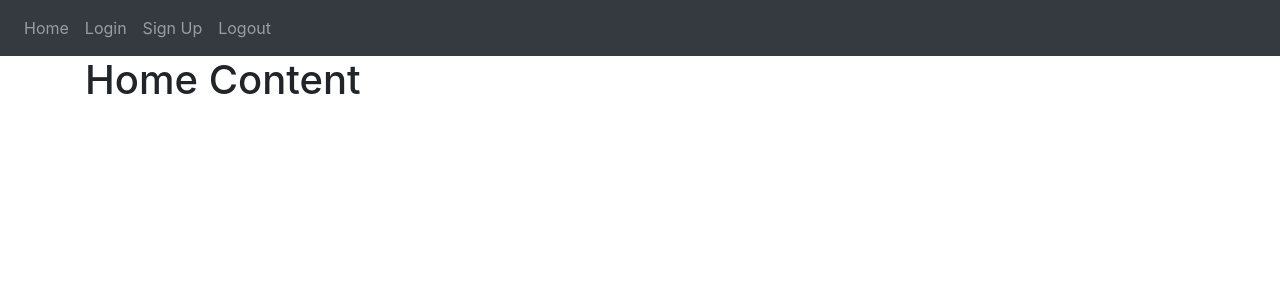
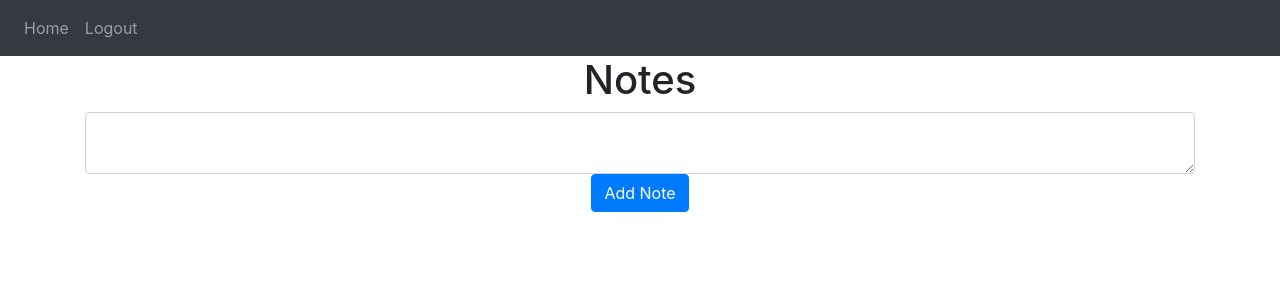
Before and after one commit to ugrcnkaya/medical_management_system, a Flask app: page / in a window 1280 px wide. Shown: the top 300 px of the page. Run offline with Flask 2, Linux system fonts and the light colour scheme; the visitor is signed in with stand-in values (Sample User, id 1); data comes from the database, SQL or seed files in the repository; data that the repository does not hold is empty; some libraries are stand-ins or nearby versions.

Commit message:
Adding Note - Last Version for Initial Project Branch

```diff
--- a/website/__init__.py
+++ b/website/__init__.py
@@ -1,7 +1,7 @@
 from flask import Flask
 from flask_sqlalchemy import SQLAlchemy
 from os import path
-from flask_login import LoginManager
+from flask_login import LoginManager #manage user sessions
 
 #database
 
@@ -12,21 +12,22 @@ DB_NAME = "defaultdb"
 def create_app():
     # configuration
     app = Flask(__name__)
-    app.config['SECRET_KEY'] = 'SECRETKEY'
+    app.config['SECRET_KEY'] = '2913AS281ANYSECRETKEY2310'
     app.config['SQLALCHEMY_DATABASE_URI'] = f'mysql+pymysql://doadmin:AVNS_sADnTRke7m5xdFsODkz@db-srh-sdp-do-user-12936967-0.b.db.ondigitalocean.com:25060/{DB_NAME}'
     app.config['SQLALCHEMY_TRACK_MODIFICATIONS'] = False
     db.init_app(app)
 
-    # blueprints
+    # blueprints - routes
     from .views import  views
     from .auth import  auth
-    # prefix for views within the blueprints
+    # prefix for views within the blueprints and register
     app.register_blueprint(views, url_prefix='/')
     app.register_blueprint(auth, url_prefix='/')
 
     from .models import User, Note
     create_database(app)
 
+    ##session settings
     login_manager = LoginManager()
     login_manager.login_view = 'auth.login'
     login_manager.init_app(app)
--- a/website/auth.py
+++ b/website/auth.py
@@ -22,7 +22,7 @@ def login():
                 flash('Error logging in', category="error")
 
             # text = argument to send towards the template
-    return render_template("login.html", boolean= False)
+    return render_template("login.html", user= current_user)
 
 @auth.route('/logout')
 @login_required
@@ -62,4 +62,4 @@ def sign_up():
             return redirect(url_for('views.home')) ##blueprint
 
 
-    return render_template("sign_up.html")
+    return render_template("sign_up.html", user=current_user)
--- a/website/static/main.js
+++ b/website/static/main.js
@@ -0,0 +1,8 @@
+function deleteNote(noteId) {
+  fetch("/delete-note", {
+    method: "POST",
+    body: JSON.stringify({ noteId: noteId }),
+  }).then((_res) => {
+    window.location.href = "/";
+  });
+}
--- a/website/templates/base.html
+++ b/website/templates/base.html
@@ -28,11 +28,13 @@
       </button>
       <div class="collapse navbar-collapse" id="navbar">
         <div class="navbar-nav">
-
-          <a class="nav-item nav-link" id="home" href="/">Home</a>
+    {% if user.is_authenticated %}
+            <a class="nav-item nav-link" id="home" href="/">Home</a>
+            <a class="nav-item nav-link" id="logOut" href="/logout">Logout</a>
+            {% else %}
           <a class="nav-item nav-link" id="login" href="/login">Login</a>
           <a class="nav-item nav-link" id="signUp" href="/sign_up">Sign Up</a>
-          <a class="nav-item nav-link" id="logOut" href="/logout">Logout</a>
+         {% endif %}
 
         </div>
       </div>
@@ -80,6 +82,6 @@
       integrity="sha384-JZR6Spejh4U02d8jOt6vLEHfe/JQGiRRSQQxSfFWpi1MquVdAyjUar5+76PVCmYl"
       crossorigin="anonymous"
     ></script>
-    <script type="text/javascript" src="{{ url_for('static', filename='index.js') }}"></script>
+    <script type="text/javascript" src="{{ url_for('static', filename='main.js') }}"></script>
 </body>
 </html>
--- a/website/templates/home.html
+++ b/website/templates/home.html
@@ -1,3 +1,23 @@
 {% extends "base.html" %}
 {% block title %}Home{% endblock %}
-{% block content %}<h1> Home Content </h1>{% endblock %}
+{% block content %}
+    <h1 align="center">Notes</h1>
+    <ul class="list-group list-group-flush" id="notes">
+        {% for note in user.notes %}
+         <li class="list-group-item">{{ note.data }}
+               <button type="button" class="close" onClick="deleteNote({{ note.id }})">
+                <span aria-hidden="true">&times;</span>
+                </button>
+
+         </li>
+        {% endfor %}
+    </ul>
+    <form method="post">
+        <textarea name="note" id="note" class="form-control"></textarea>
+    <div align="center">
+        <button type="submit" class="btn btn-primary">Add Note</button>
+    </div>
+    </form>
+
+
+{% endblock %}
--- a/website/views.py
+++ b/website/views.py
@@ -1,10 +1,38 @@
 ##routes for website
-from flask import Blueprint, render_template
+from flask import Blueprint, render_template, request,flash
 from flask_login import login_user, login_required, logout_user, current_user
+from .models import Note
+from . import db
+import json
 
 views = Blueprint('views', __name__)
 
-@views.route('/')
+@views.route('/', methods=['GET', 'POST'])
 @login_required
 def home():
-    return render_template("home.html")
+    if request.method == 'POST':
+        note = request.form.get('note')
+
+        if len(note) < 1:
+            flash('Note is too short', category='error')
+        else:
+            new_note = Note(data = note, user_id = current_user.id)
+            db.session.add(new_note)
+            db.session.commit()
+            flash('Note added', category='success')
+
+
+    return render_template("home.html", user=current_user)
+
+
+@views.route('/delete-note', methods=['POST'])
+def delete_note():
+    note = json.loads(request.data)
+    noteId = note['noteId']
+    note = Note.query.get(noteId)
+    if note:
+        if note.user_id == current_user.id:
+            db.session.delete(note)
+            db.session.commit()
+
+    return jsonify({})
```
